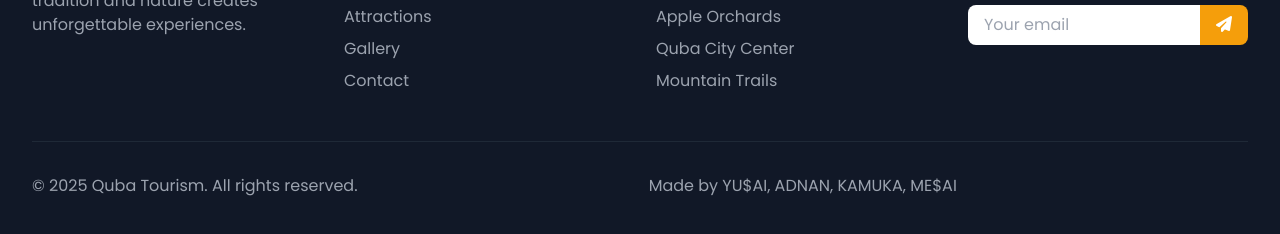
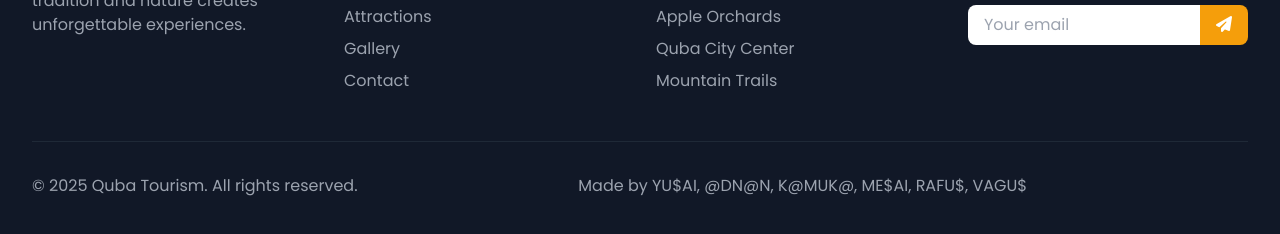
Before and after one commit to Gityus13/quba, a plain HTML site: page index.html in a window 1280 px wide. Shown: the part 5410-5644 px from the top of the page. Drawn offline with nearby package versions, Linux system fonts and the light colour scheme.

Commit message:
Update index.html

```diff
--- a/index.html
+++ b/index.html
@@ -503,7 +503,7 @@
             </div>
             <div class="border-t border-gray-800 mt-12 pt-8 flex flex-col md:flex-row justify-between items-center">
                 <p class="text-gray-400">© 2025 Quba Tourism. All rights reserved.</p>
-                <p class="text-gray-400">Made by YU$AI, ADNAN, KAMUKA, ME$AI</p>
+                <p class="text-gray-400">Made by YU$AI, @DN@N, K@MUK@, ME$AI, RAFU$, VAGU$</p>
                 <div class="flex space-x-6 mt-4 md:mt-0">
                 </div>
             </div>
```
